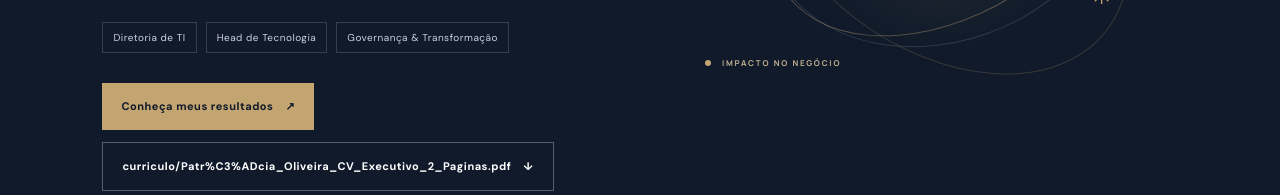
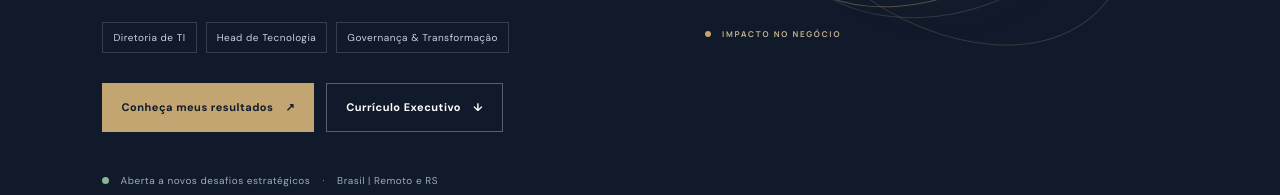
Before and after one commit to Patricia-Oliveira-TI/portfolio-patricia, a plain HTML site: page index.html in a window 1280 px wide. Shown: the part 605-800 px from the top of the page. Drawn offline with Linux system fonts and the light colour scheme.

Commit message:
Change CV button text and update href path
Updated the link text for the CV button and adjusted the href path.

```diff
--- a/index.html
+++ b/index.html
@@ -38,7 +38,7 @@
         <div class="hero-tags"><span>Diretoria de TI</span><span>Head de Tecnologia</span><span>Governança & Transformação</span></div>
         <div class="hero-actions">
           <a class="button button-gold" href="#cases">Conheça meus resultados <span>↗</span></a>
-          <a class="button button-ghost" href="Patr%C3%ADcia_Oliveira_CV_Executivo_2_Paginas.pdf" target="_blank" rel="noopener">curriculo/Patr%C3%ADcia_Oliveira_CV_Executivo_2_Paginas.pdf <span>↓</span></a>
+          <a class="button button-ghost" href="curriculo/Patr%C3%ADcia_Oliveira_CV_Executivo_2_Paginas.pdf" target="_blank" rel="noopener">Currículo Executivo <span>↓</span></a>
         </div>
         <div class="hero-foot"><span class="status-dot"></span> Aberta a novos desafios estratégicos <span class="foot-separator">·</span> Brasil | Remoto e RS</div>
       </div>
```
